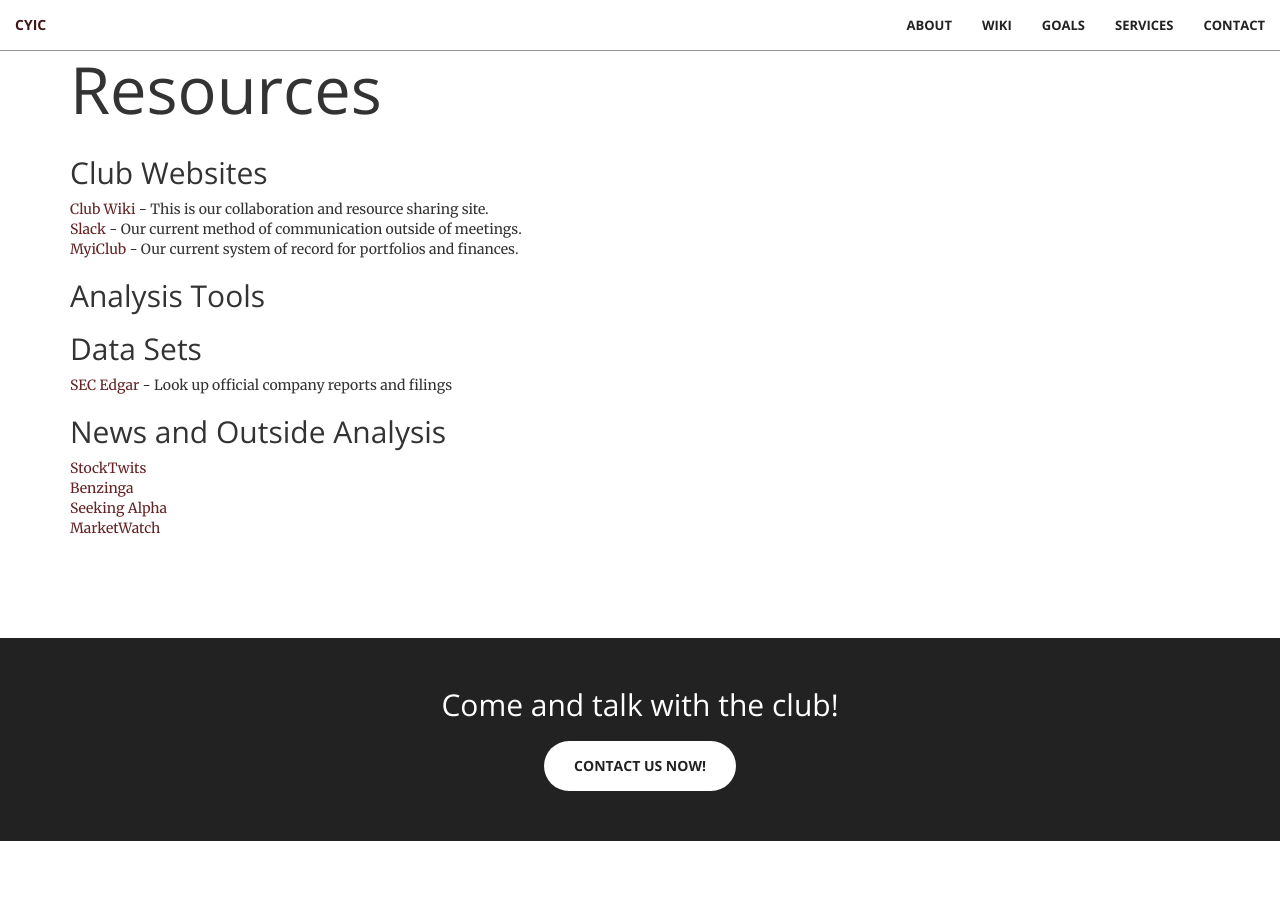
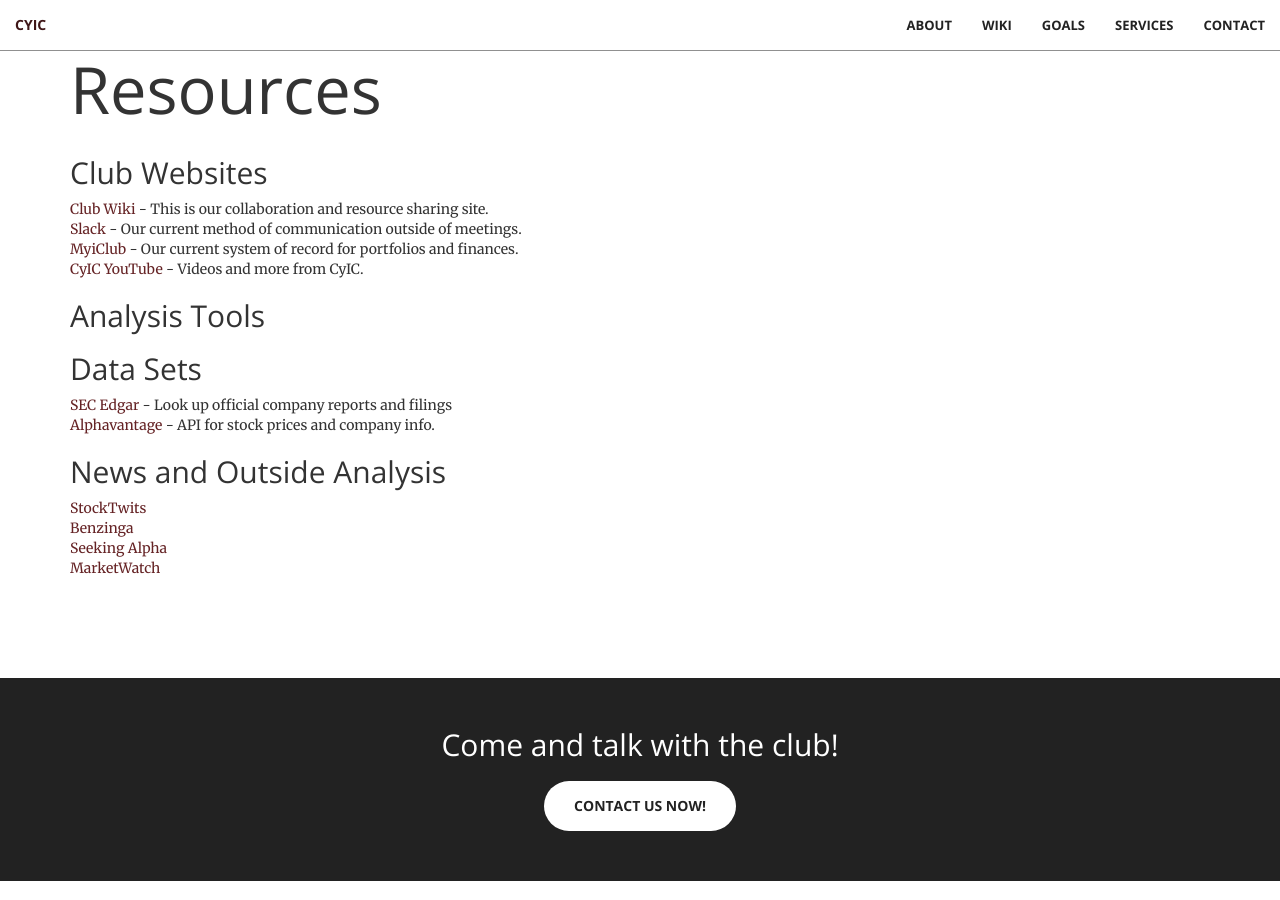
Before and after one commit to CyIC/cyic_web, a Jekyll site: the page built from resources.html, in a window 1280 px wide and 900 px high, scrolled down 966 px. Built offline with Jekyll 4.4.1, drawn with Linux system fonts in a browser that asks for light colours.

Commit message:
Add Alphavantage and YouTube

```diff
--- a/resources.html
+++ b/resources.html
@@ -6,11 +6,13 @@
 <a href="https://thecyic.atlassian.net/wiki">Club Wiki</a> - This is our collaboration and resource sharing site.<br>
 <a href="https://join.slack.com/t/cyic/shared_invite/zt-u8mugr1x-48ELteHYiiwZnvUDxNXmqQ">Slack</a> - Our current method of communication outside of meetings.<br>
 <a href="https://www.myiclub.com">MyiClub</a> - Our current system of record for portfolios and finances.<br>
+<a href="https://www.youtube.com/channel/UCUhhBb8XqV7Xw5PRDVFRXkA">CyIC YouTube</a> - Videos and more from CyIC.<br>
 
 <h2>Analysis Tools</h2>
 
 <h2>Data Sets</h2>
-<a href="https://www.sec.gov/edgar/searchedgar/companysearch.html">SEC Edgar</a> - Look up official company reports and filings
+<a href="https://www.sec.gov/edgar/searchedgar/companysearch.html">SEC Edgar</a> - Look up official company reports and filings<br>
+<a href="https://www.alphavantage.co/">Alphavantage</a> - API for stock prices and company info.<br>
 
 <div>
 <h2>News and Outside Analysis</h2>
```
